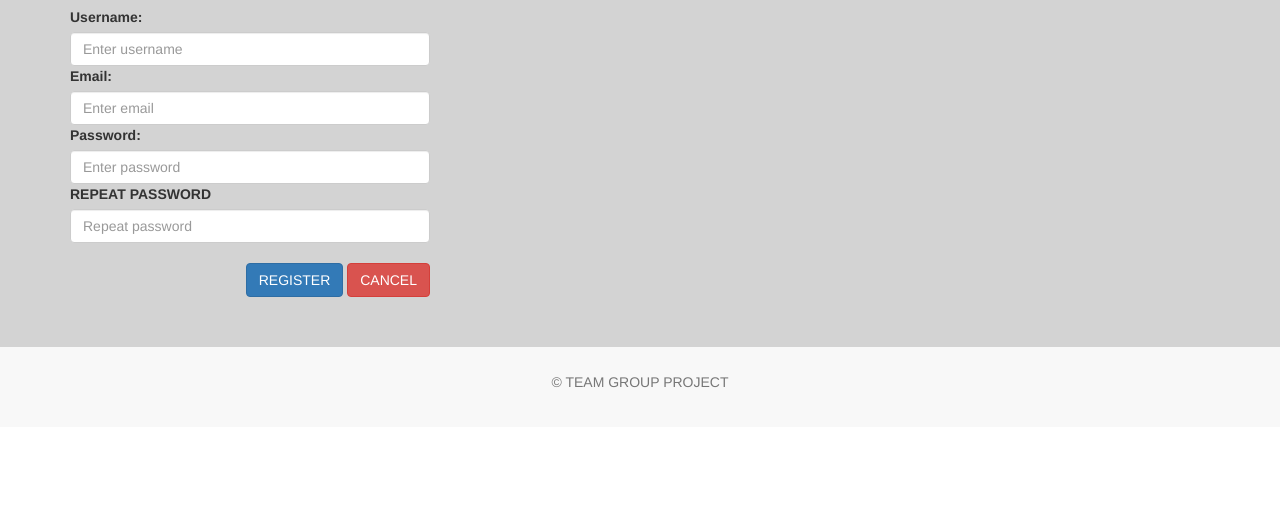
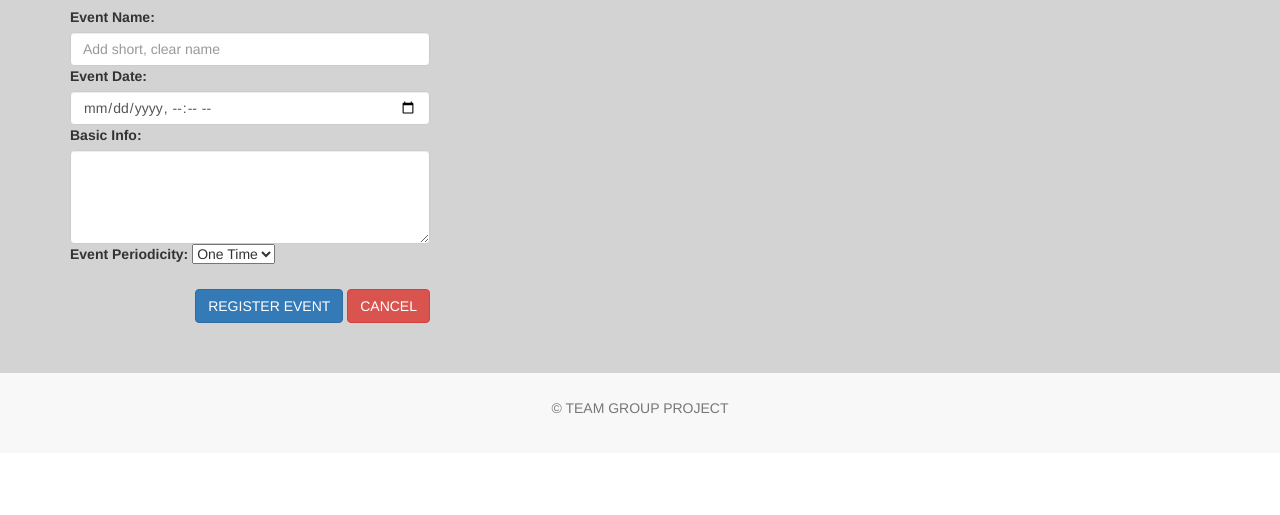
Before and after one commit to HTML-Team/Mumbai, a plain HTML site: page add-event.html in a window 1280 px wide. Shown: the part 285-800 px from the top of the page. Drawn offline with nearby package versions, Linux system fonts and the light colour scheme.

Commit message:
v13
add event reg.

```diff
--- a/add-event.html
+++ b/add-event.html
@@ -20,18 +20,29 @@
     <main>
         <div class="container">
             <div class="row">
-                <h1 class="text-uppercase">registration form</h1>
+                <h1 class="text-uppercase">registration of event</h1>
                 <div class="col-sm-4">
                     <form action="#">
-                        <label for="username" class="text-capitalize"> username:</label>
-                        <input type="text" id="username" placeholder="Enter username" class="form-control">
-                        <label for="email" class="text-capitalize"> email:</label>
-                        <input type="email" id="email" placeholder="Enter email" class="form-control">
-                        <label for="password" class="text-capitalize">password:</label>
-                        <input type="password" id="password" placeholder="Enter password" class="form-control">
-                        <label for="repeat-password" class="text-uppercase">repeat password</label>
-                        <input type="password" id="repeat-password" placeholder="Repeat password" class="form-control">
-                        <div class="group"><button class="btn btn-primary text-uppercase" type="submit">register</button>
+                        <label for="eventname" class="text-capitalize"> event name:</label>
+                        <input type="text" id="eventname" placeholder="Add short, clear name" class="form-control">
+                        <label for="eventdate" class="text-capitalize"> event date:</label>
+                        <input type="datetime-local" id="eventdate" placeholder="Add short, clear name" class="form-control">
+
+                        <label for="basic-info" class="text-capitalize"> basic info:</label>
+                        <textarea placeholder="Add Description" id="basic-info"  class="form-control" rows="4" cols="50">
+                        </textarea>
+                        <label for="event-type" class="text-capitalize">event periodicity:</label>
+                        <select name="event-type" id="event-type">
+                            <option value="one time">One Time</option>
+                            <option value="weekly">Weekly</option>
+                            <option value="yearly">Yearly</option>
+
+                        </select>
+
+
+
+
+                        <div class="group"><button class="btn btn-primary text-uppercase" type="submit">register event</button>
                         <button class="btn btn-danger text-uppercase" type="reset">cancel</button></div>
 
                     </form>
```
